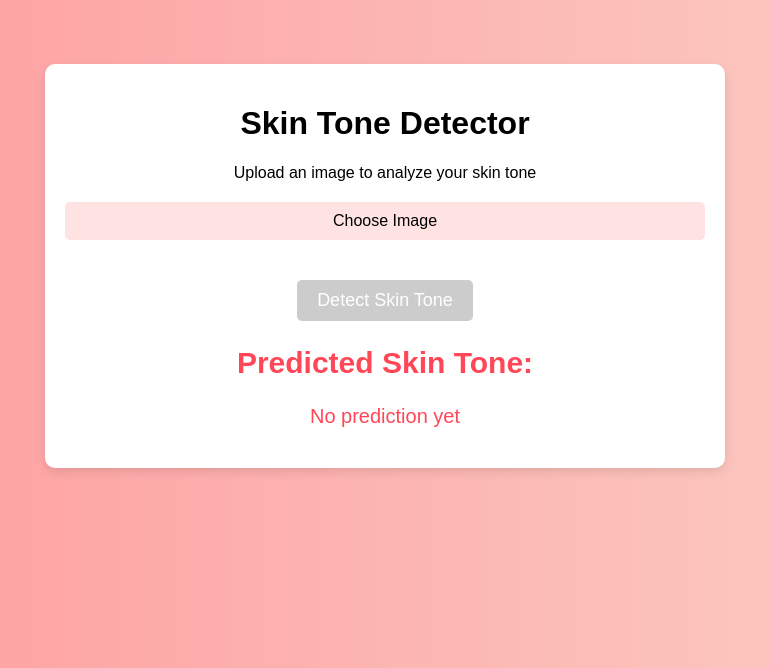
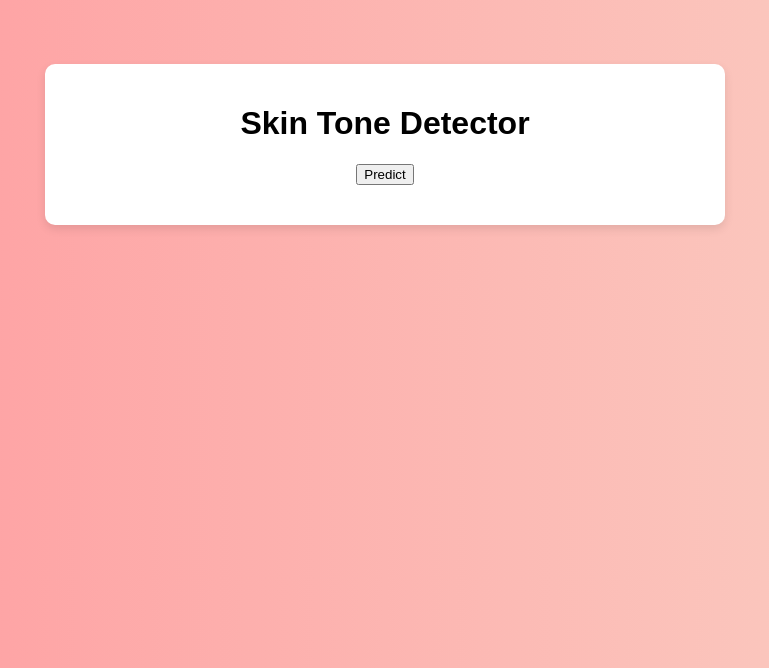
Before and after one commit to Hershy23/Color, a Flask app: page / in a window 1280 px wide. Shown: the top 668 px of the page, without its empty margins (255-1024 px from the left). Run offline with Flask 3, Linux system fonts and the light colour scheme.

Commit message:
Update index.html

```diff
--- a/templates/index.html
+++ b/templates/index.html
@@ -9,25 +9,10 @@
 <body>
     <div class="container">
         <h1>Skin Tone Detector</h1>
-        <p>Upload an image to analyze your skin tone</p>
-
-        <div class="upload-box">
-            <input type="file" id="imageUpload" accept="image/*">
-            <label for="imageUpload">Choose Image</label>
-        </div>
-
-        <div id="imagePreview">
-            <img id="preview" src="" alt="Preview">
-        </div>
-
-        <button id="predictBtn" disabled>Detect Skin Tone</button>
-
-        <div id="result">
-            <h2>Predicted Skin Tone:</h2>
-            <p id="predictionText">No prediction yet</p>
-        </div>
+        <input type="file" id="fileInput">
+        <button onclick="uploadImage()">Predict</button>
+        <div id="result"></div>
     </div>
-
     <script src="{{ url_for('static', filename='script.js') }}"></script>
 </body>
 </html>
```
